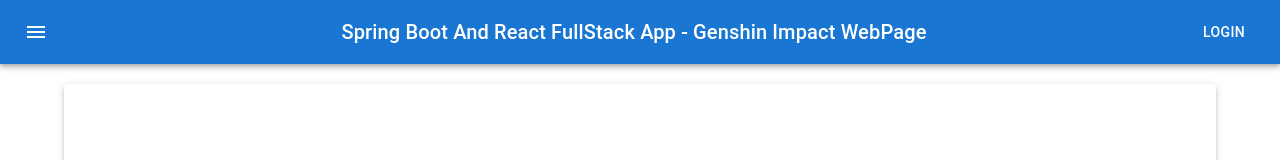
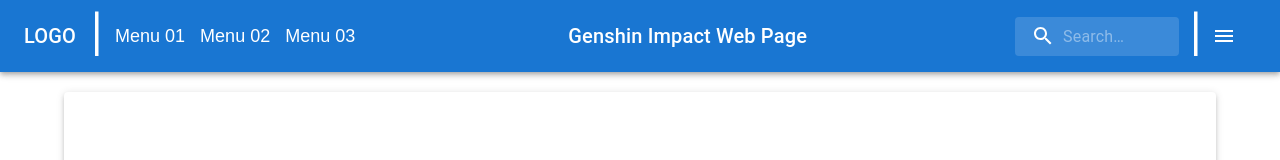
Before and after one commit to Akows/prj03privateprjgenshinimpact, a React (Create React App) app in the folder projectfrontend/: page / in a window 1280 px wide. Shown: the top 160 px of the page. Built offline with nearby package versions, Linux system fonts and the light colour scheme; no server answers.

Commit message:
[상단 메뉴바 UI] - 웹 페이지 상단 메뉴바 UI 구현
- 로고 삽입 위치
- 홈페이지 각 메뉴로 넘어갈 이동버튼
- 웹 페이지 이름이 들어갈 위치
- 검색바 (향후 개발 방향에 따라 제거될 수도 있음)
- 프로필 메뉴

```diff
--- a/projectfrontend/public/index.html
+++ b/projectfrontend/public/index.html
@@ -24,7 +24,7 @@
       work correctly both with client-side routing and a non-root public URL.
       Learn how to configure a non-root public URL by running `npm run build`.
     -->
-    <title>React App</title>
+    <title>Genshin Impact Web Page</title>
   </head>
   <body>
     <noscript>You need to enable JavaScript to run this app.</noscript>
--- a/projectfrontend/src/App.js
+++ b/projectfrontend/src/App.js
@@ -1,12 +1,12 @@
 import './App.css';
 import Appbar from './components/Appbar';
-import Member from './components/Member';
+import MemberJoin from './components/MemberJoin';
 
 function App() {
   return (
     <div className="App">
       <Appbar/>
-      <Member/>
+      <MemberJoin/>
     </div>
   );
 }
--- a/projectfrontend/src/components/Appbar.js
+++ b/projectfrontend/src/components/Appbar.js
@@ -3,28 +3,133 @@
 import Box from '@mui/material/Box';
 import Toolbar from '@mui/material/Toolbar';
 import Typography from '@mui/material/Typography';
-import Button from '@mui/material/Button';
 import IconButton from '@mui/material/IconButton';
 import MenuIcon from '@mui/icons-material/Menu';
+import { styled, alpha } from '@mui/material/styles';
+import InputBase from '@mui/material/InputBase';
+import SearchIcon from '@mui/icons-material/Search';
+
+const Search = styled('div')(({ theme }) => ({
+  position: 'relative',
+  borderRadius: theme.shape.borderRadius,
+  backgroundColor: alpha(theme.palette.common.white, 0.15),
+  '&:hover': {
+    backgroundColor: alpha(theme.palette.common.white, 0.25),
+  },
+  marginLeft: 0,
+  width: '100%',
+  [theme.breakpoints.up('sm')]: {
+    marginLeft: theme.spacing(1),
+    width: 'auto',
+  },
+}));
+
+const SearchIconWrapper = styled('div')(({ theme }) => ({
+  padding: theme.spacing(0, 2),
+  height: '100%',
+  position: 'absolute',
+  pointerEvents: 'none',
+  display: 'flex',
+  alignItems: 'center',
+  justifyContent: 'center',
+}));
+
+const StyledInputBase = styled(InputBase)(({ theme }) => ({
+  color: 'inherit',
+  '& .MuiInputBase-input': {
+    padding: theme.spacing(1, 1, 1, 0),
+    // vertical padding + font size from searchIcon
+    paddingLeft: `calc(1em + ${theme.spacing(4)})`,
+    transition: theme.transitions.create('width'),
+    width: '100%',
+    [theme.breakpoints.up('sm')]: {
+      width: '12ch',
+      '&:focus': {
+        width: '20ch',
+      },
+    },
+  },
+}));
 
 export default function Appbar() {
   return (
     <Box sx={{ flexGrow: 1 }}>
       <AppBar position="static">
         <Toolbar>
+
+          <Typography
+            variant="h6"
+            noWrap
+            component="div"
+            sx={{ mr: 0.5, display: { xs: 'none', md: 'flex' } }}
+          >
+            LOGO
+          </Typography>
+
+          <Typography variant="h2" component="div" sx={{ flexGrow: 0.05 }}>
+            l
+          </Typography>
+
+          <IconButton
+            size="small"
+            edge="start"
+            color="inherit"
+            aria-label="menu"
+            sx={{ mr: 1 }}
+          >
+            Menu 01
+          </IconButton>
+
+          <IconButton
+            size="small"
+            edge="start"
+            color="inherit"
+            aria-label="menu"
+            sx={{ mr: 1 }}
+          >
+            Menu 02
+          </IconButton>
+
+          <IconButton
+            size="small"
+            edge="start"
+            color="inherit"
+            aria-label="menu"
+            sx={{ mr: 1 }}
+          >
+            Menu 03
+          </IconButton>
+
+
+
+          <Typography variant="h6" component="div" sx={{ flexGrow: 1 }}>
+            Genshin Impact Web Page
+          </Typography>
+
+          <Search>
+            <SearchIconWrapper>
+              <SearchIcon />
+            </SearchIconWrapper>
+            <StyledInputBase
+              placeholder="Search…"
+              inputProps={{ 'aria-label': 'search' }}
+            />
+          </Search>
+
+          <Typography variant="h2" component="div" sx={{ flexGrow: 0.05 }}>
+            l
+          </Typography>
+
           <IconButton
             size="large"
             edge="start"
             color="inherit"
             aria-label="menu"
-            sx={{ mr: 2 }}
+            sx={{ mr: 1 }}
           >
             <MenuIcon />
           </IconButton>
-          <Typography variant="h6" component="div" sx={{ flexGrow: 1 }}>
-            Spring Boot And React FullStack App - Genshin Impact WebPage
-          </Typography>
-          <Button color="inherit">Login</Button>
+
         </Toolbar>
       </AppBar>
     </Box>
--- a/projectfrontend/src/components/Member.js
+++ b/projectfrontend/src/components/MemberJoin.js
@@ -5,7 +5,7 @@
 import Paper from '@mui/material/Paper';
 import Button from '@mui/material/Button';
 
-export default function Member() {
+export default function MemberJoin() {
 
     const paperStyle = {
         padding: '50px 20px',
```
